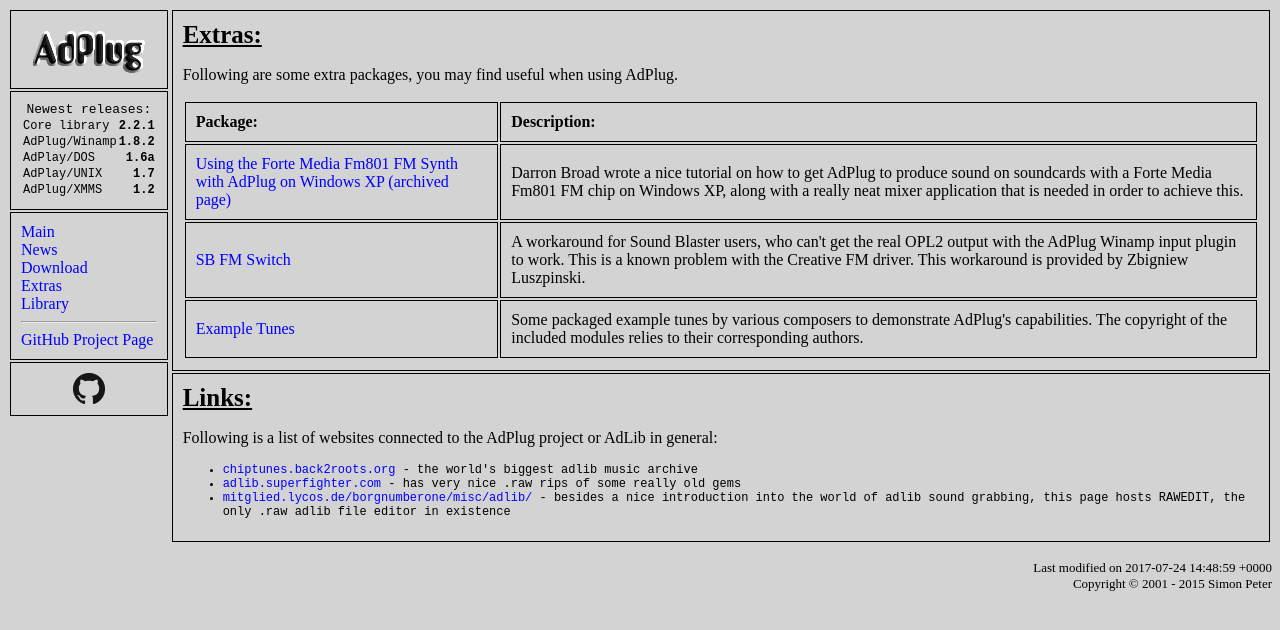
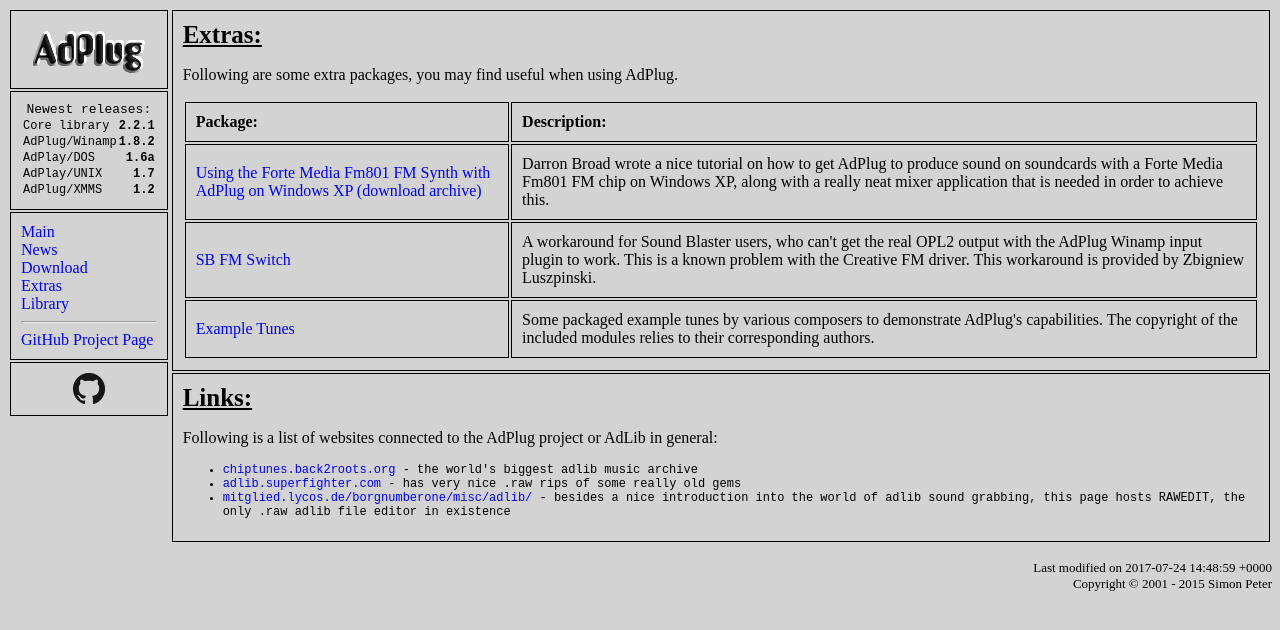
Before and after one commit to adplug/adplug.github.io, a Jekyll site: the page built from extras.html, in a window 1280 px wide. Shown: the top 630 px of the page. Built offline with Jekyll 4.4.1, drawn with Linux system fonts in a browser that asks for light colours.

Commit message:
Extras: Better link arrangement

```diff
--- a/extras.html
+++ b/extras.html
@@ -17,9 +17,9 @@ AdPlug.</p>
 
 <table>
 <tr><td><b>Package:</b></td><td><b>Description:</b></td></tr>
-<tr><td><a href="files/fm801.tar.gz">Using the Forte Media
-Fm801 FM Synth with AdPlug on Windows XP</a>
-<a href="http://web.archive.org/web/20110319065003/http://dev.kewl.org/fm801/">(archived page)</a></td>
+<tr><td><a href="http://web.archive.org/web/20110320054018/http://dev.kewl.org/fm801/Doc/">
+Using the Forte Media Fm801 FM Synth with AdPlug on Windows XP</a>
+<a href="files/fm801.tar.gz">(download archive)</a></td>
 <td>Darron Broad wrote a nice tutorial on how to get AdPlug to produce
 sound on soundcards with a Forte Media Fm801 FM chip on Windows XP,
 along with a really neat mixer application that is needed in order to
```
